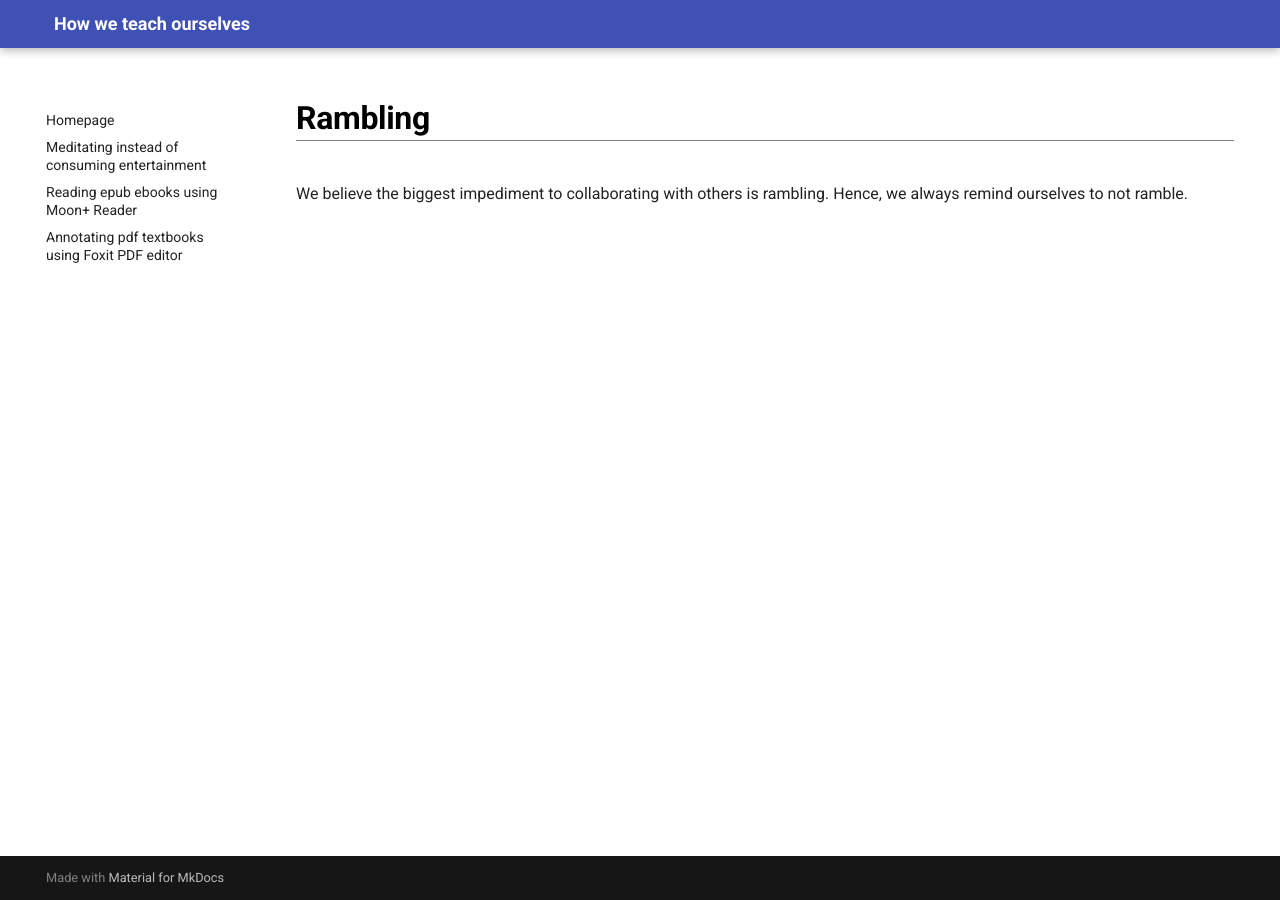
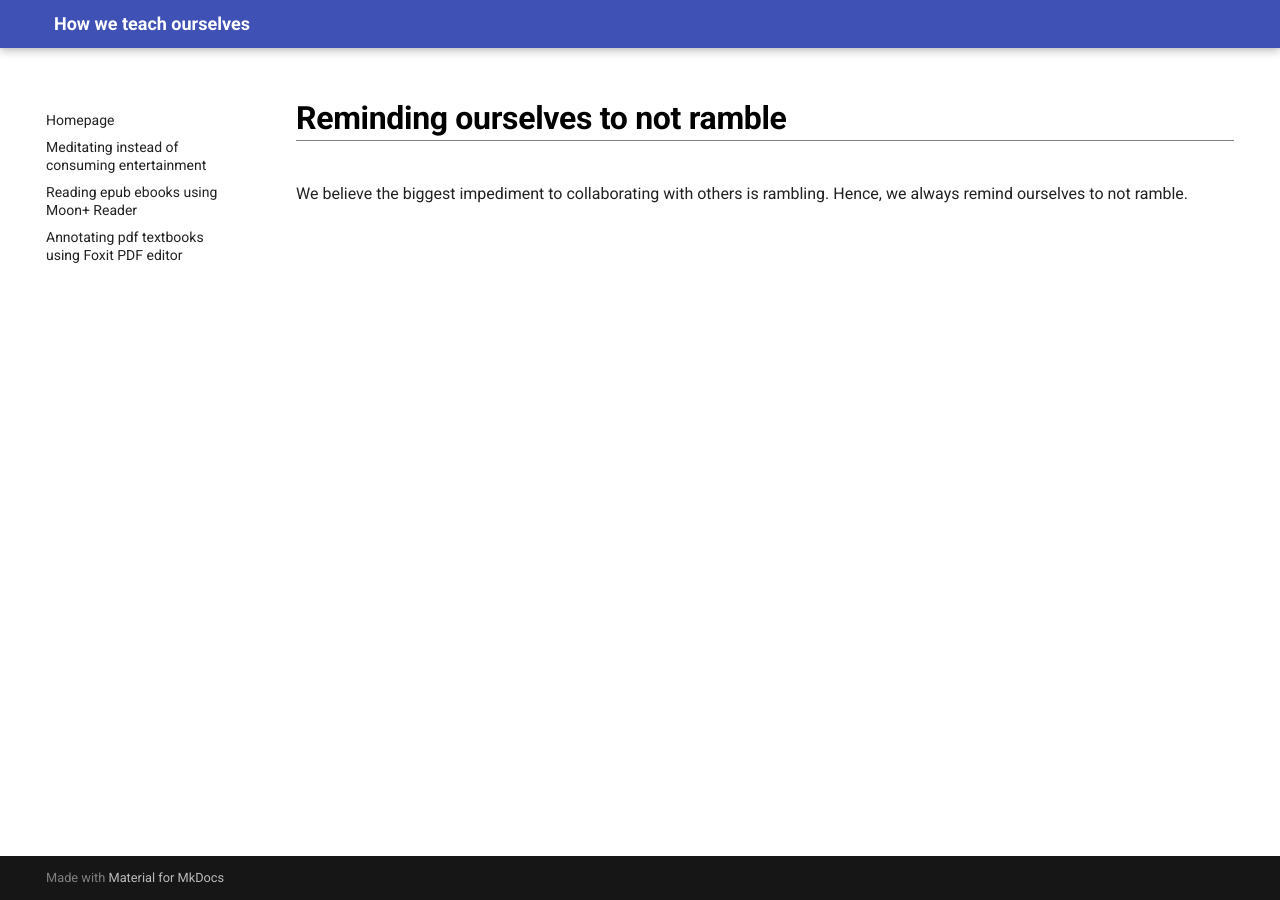
Before and after one commit to maximilian-ho/how-we-teach-ourselves, an MkDocs documentation site: the page built from docs/rambling.md, in a window 1280 px wide. Built offline with MkDocs 1.6.1 and Material for MkDocs 9.7.7, drawn with Linux system fonts in a browser that asks for light colours.

Commit message:
Update rambling.md

```diff
--- a/docs/rambling.md
+++ b/docs/rambling.md
@@ -1,3 +1,3 @@
-# Rambling
+# Reminding ourselves to not ramble
 
 We believe the biggest impediment to collaborating with others is rambling. Hence, we always remind ourselves to not ramble.
```
